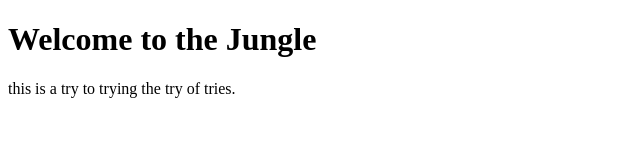
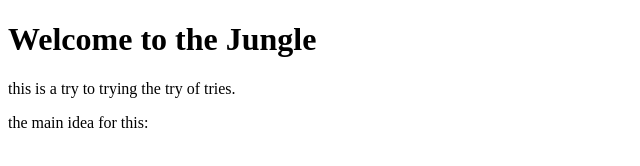
Before and after one commit to JonathanOH-1/newGitTest, a plain HTML site: page index.html in a window 1280 px wide. Shown: the whole page, without its empty margins (0-640 px from the left). Drawn offline with Linux system fonts and the light colour scheme.

Commit message:
Update index.html

```diff
--- a/index.html
+++ b/index.html
@@ -4,7 +4,7 @@
 	<h1> Welcome to the Jungle </h1>
 	<p> this is a try to trying the try of tries.</p>
 
-	<the main idea for this: >
+	    <p> the main idea for this: </p>
 		<ul>
 			<understanding git>
 			<knowing the important features>
```
